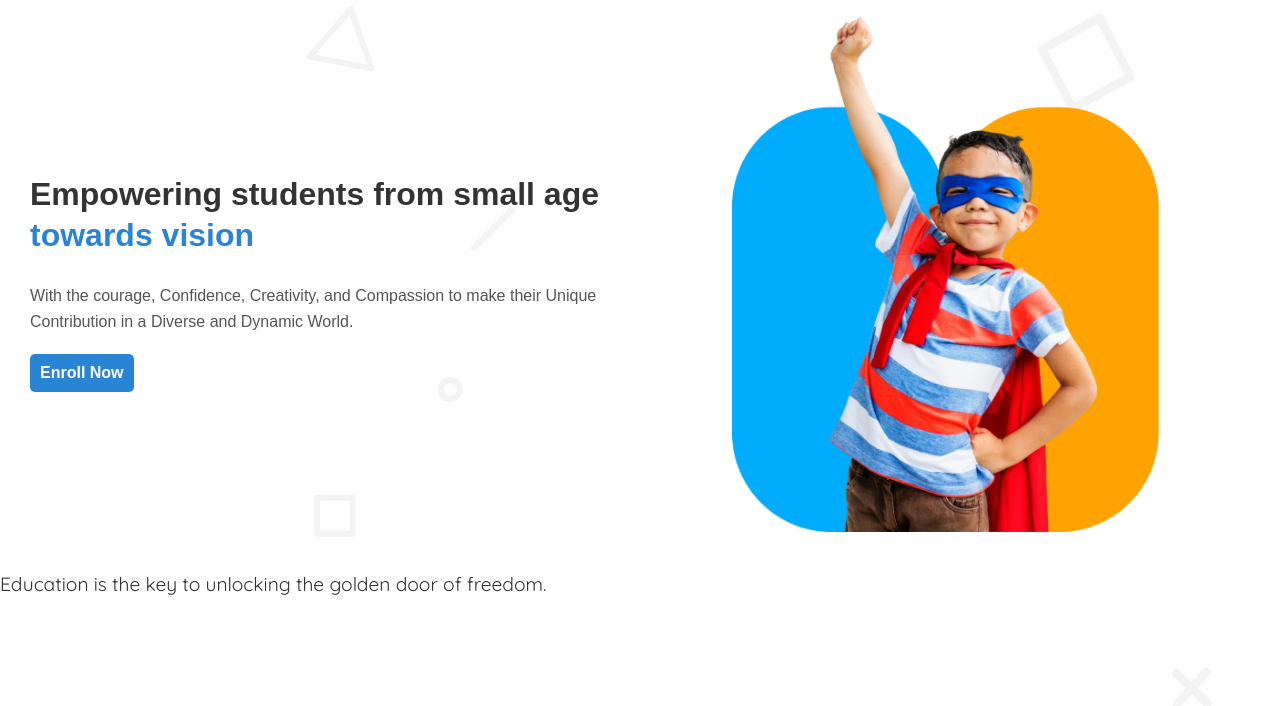
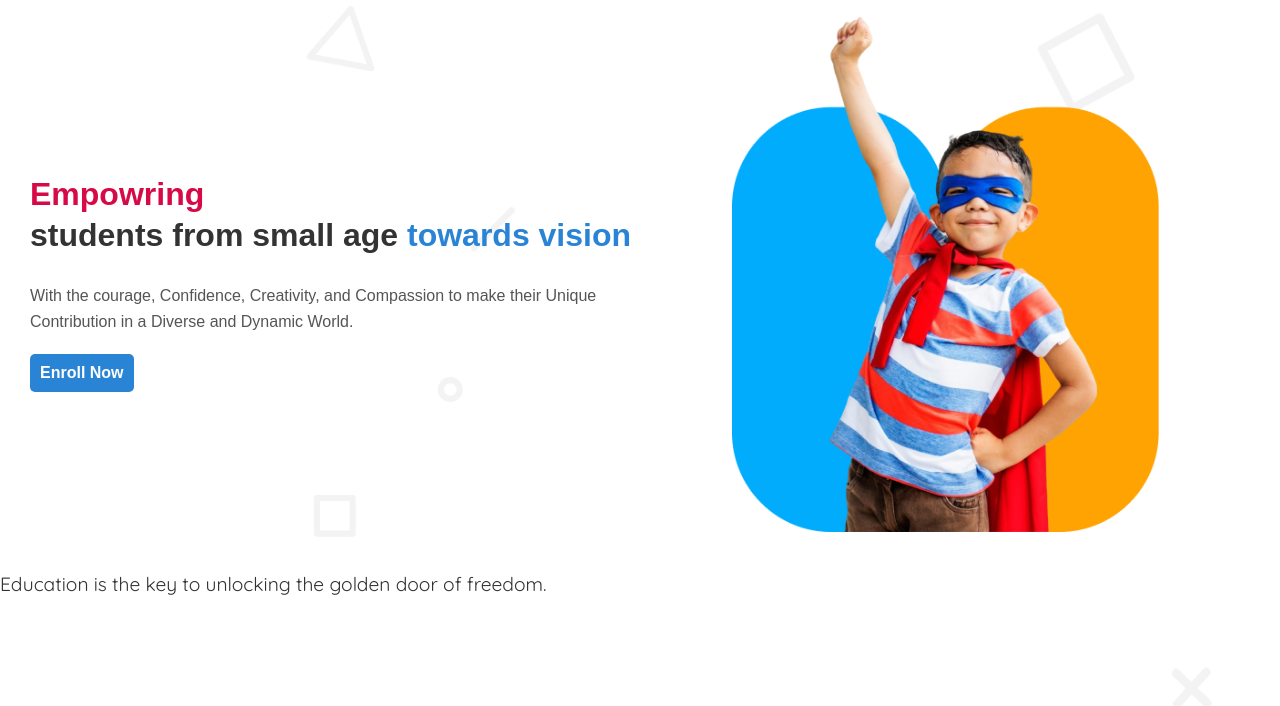
Before and after one commit to riha-rahman/kids-kindergarden-repo, a plain HTML site: page index.html in a window 1280 px wide. Shown: the part 62-768 px from the top of the page. Drawn offline with Linux system fonts and the light colour scheme.

Commit message:
KIDS SCHOOL

```diff
--- a/index.html
+++ b/index.html
@@ -75,7 +75,7 @@
 
       <div class="banner-text">
           <h2>
-              Empowering students from small age
+              <div class="emp">Empowring</div> students from small age
               <span>towards vision</span>
           </h2>
           <p>
--- a/style.css
+++ b/style.css
@@ -130,6 +130,10 @@ nav{
 
   .banner-text h2 span {
     color: #2a84d6;
+  }
+
+  .emp{
+    color: #d60a47;
   }
 
   .banner-text p {
```
